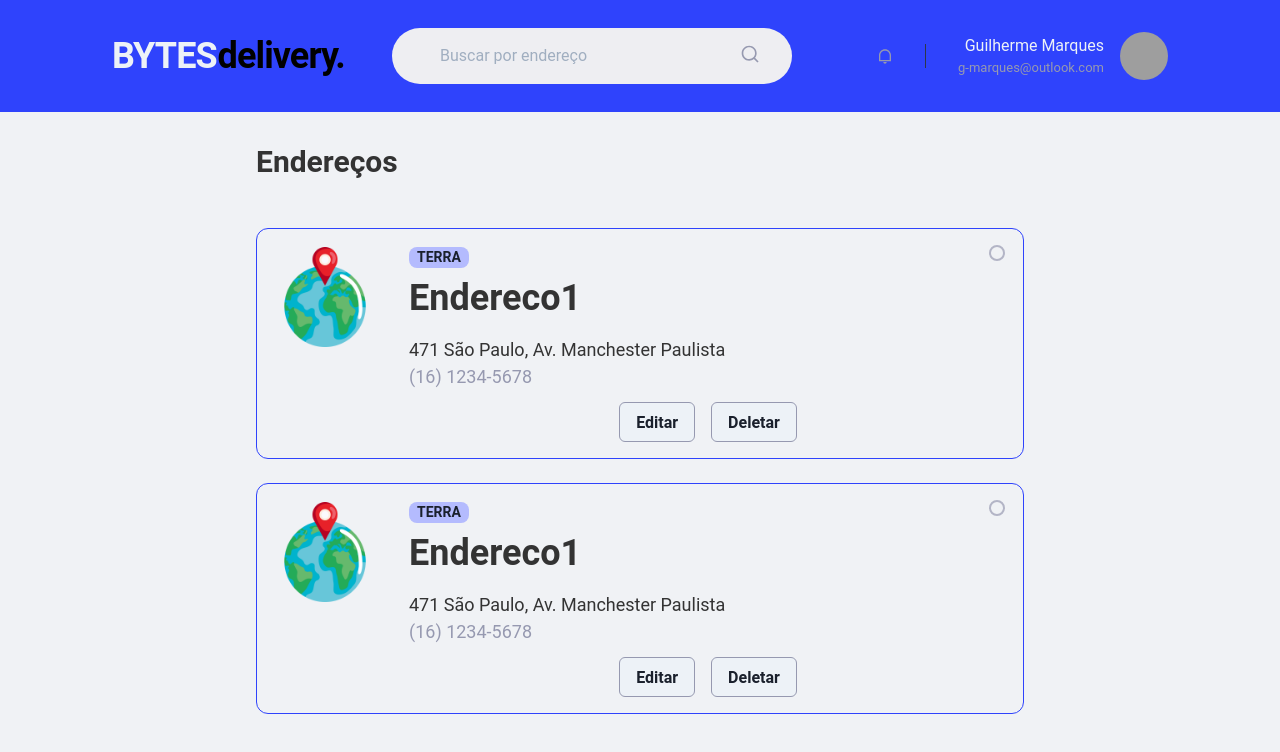
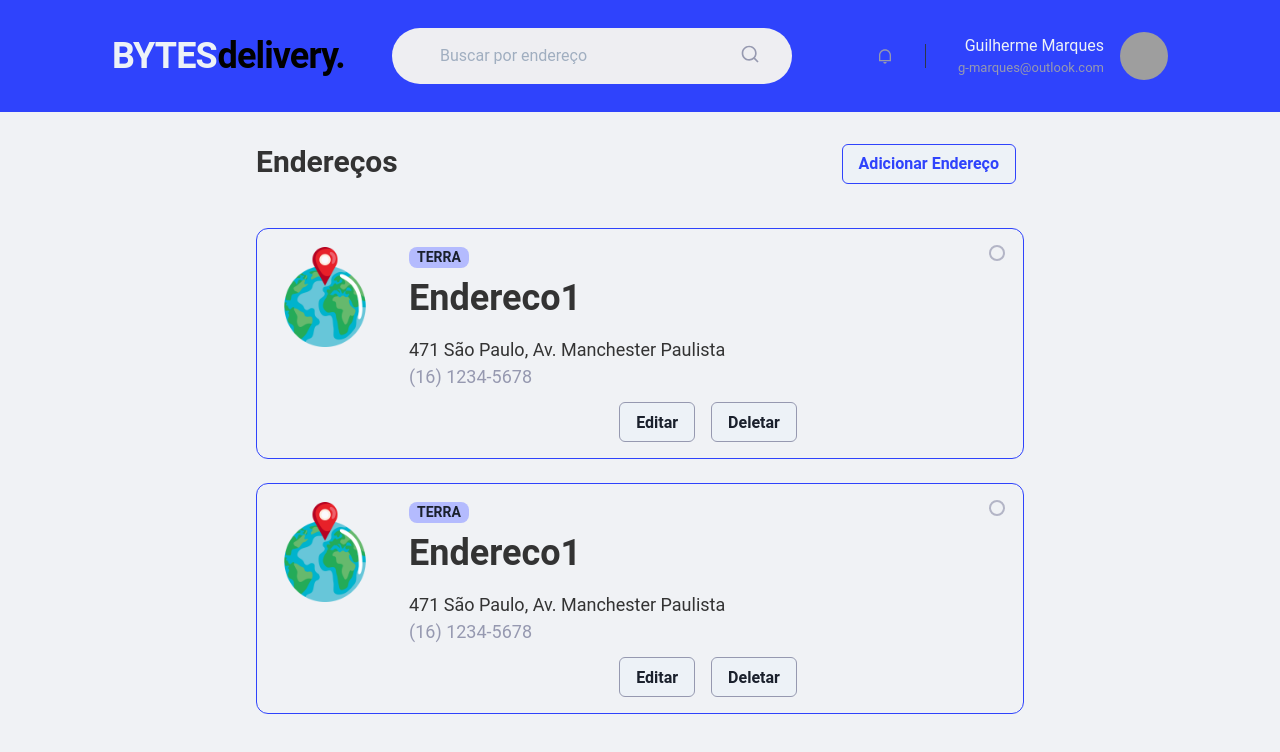
Before and after one commit to GuilhermeMarques1/bytes-delivery, a React (Vite) app: page / in a window 1280 px wide. Shown: the top 752 px of the page. Built offline with nearby package versions, Linux system fonts and the light colour scheme; grey boxes are pictures that could not be loaded.

Commit message:
feat: Add create address button

```diff
--- a/src/pages/Home.tsx
+++ b/src/pages/Home.tsx
@@ -1,4 +1,4 @@
-import { Flex, Heading, RadioGroup, Stack } from '@chakra-ui/react'
+import { Button, Flex, Heading, RadioGroup, Stack } from '@chakra-ui/react'
 
 import { Header } from '../components/Header'
 import { AddressBox } from '../components/AddressBox'
@@ -8,6 +8,7 @@ export function Home() {
     <>
       <Header />
       <Flex
+        pos="relative"
         w="60%"
         direction="column"
         alignSelf="center"
@@ -17,6 +18,16 @@ export function Home() {
         <Heading as="h1" size="lg" marginBottom="3rem">
           Endereços
         </Heading>
+
+        <Button
+          pos="absolute"
+          right="2"
+          border="1px solid"
+          borderColor="blue.900"
+          color="blue.900"
+        >
+          Adicionar Endereço
+        </Button>
 
         <RadioGroup>
           <Stack direction="column">
```
